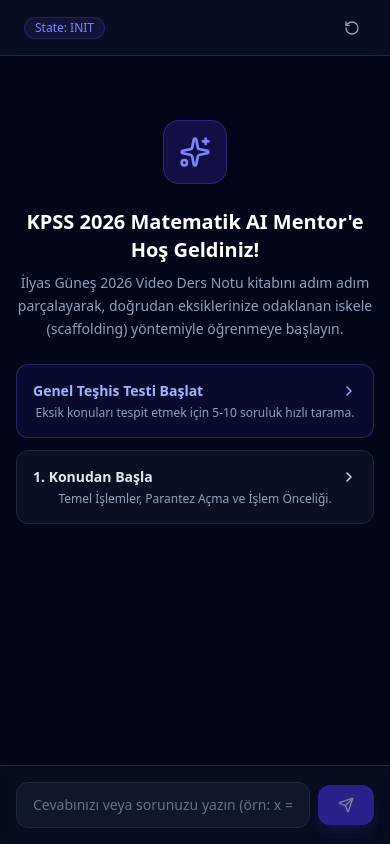
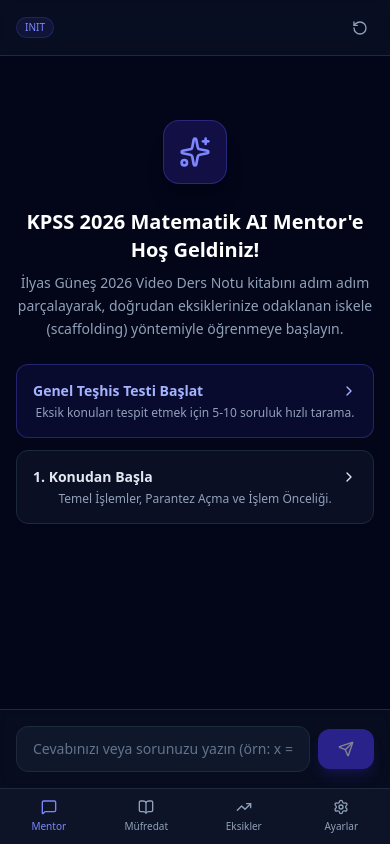
Before and after one commit to TheOsmanYILDIRIM/kpss-matematik-ai-mentor, a React (Vite) app in the folder app/: page / in a window 390 px wide. Built offline with nearby package versions, Linux system fonts and the light colour scheme.

Commit message:
fix: chat scroll container layout and add mobile bottom navigation

```diff
--- a/app/src/App.jsx
+++ b/app/src/App.jsx
@@ -223,19 +223,19 @@ export default function App() {
       {/* Main Content Area */}
       <main className="flex-1 flex flex-col h-full overflow-hidden relative">
         {/* Top Header */}
-        <header className="h-14 border-b border-slate-800 px-6 flex items-center justify-between bg-slate-900/50 backdrop-blur">
-          <div className="flex items-center gap-3">
-            <span className="inline-flex items-center px-2.5 py-0.5 rounded-full text-xs font-medium bg-indigo-500/10 text-indigo-400 border border-indigo-500/20">
-              State: {appState.workflowState}
+        <header className="h-14 border-b border-slate-800 px-4 md:px-6 flex items-center justify-between bg-slate-900/50 backdrop-blur shrink-0">
+          <div className="flex items-center gap-2 md:gap-3 overflow-hidden">
+            <span className="inline-flex items-center px-2 py-0.5 rounded-full text-[10px] md:text-xs font-medium bg-indigo-500/10 text-indigo-400 border border-indigo-500/20 whitespace-nowrap">
+              {appState.workflowState}
             </span>
             {appState.activeSession.currentUnitTitle && (
-              <span className="text-sm font-semibold text-slate-300">
+              <span className="text-xs md:text-sm font-semibold text-slate-300 truncate">
                 📖 {appState.activeSession.currentUnitTitle}
               </span>
             )}
           </div>
 
-          <div className="flex items-center gap-2">
+          <div className="flex items-center gap-2 shrink-0">
             <button
               onClick={handleResetProgress}
               className="p-1.5 text-slate-400 hover:text-rose-400 transition-colors"
@@ -248,9 +248,9 @@ export default function App() {
 
         {/* Tab 1: Mentor & Scaffolding Chat */}
         {activeTab === 'mentor' && (
-          <div className="flex-1 flex flex-col h-[calc(100vh-3.5rem)]">
+          <div className="flex-1 flex flex-col min-h-0 overflow-hidden">
             {/* Chat Messages Scroll Area */}
-            <div className="flex-1 overflow-y-auto p-4 md:p-6 space-y-4">
+            <div className="flex-1 overflow-y-auto p-4 md:p-6 space-y-4 min-h-0">
               {appState.activeSession.chatHistory.length === 0 ? (
                 <div className="max-w-xl mx-auto my-12 text-center space-y-6">
                   <div className="w-16 h-16 rounded-2xl bg-indigo-600/20 border border-indigo-500/30 flex items-center justify-center mx-auto text-indigo-400 shadow-xl">
@@ -525,6 +525,49 @@ export default function App() {
             </div>
           </div>
         )}
+
+        {/* Mobile Bottom Navigation Bar */}
+        <nav className="md:hidden h-14 border-t border-slate-800 bg-slate-900/90 backdrop-blur grid grid-cols-4 items-center shrink-0 z-20">
+          <button
+            onClick={() => setActiveTab('mentor')}
+            className={`flex flex-col items-center justify-center gap-1 h-full text-[10px] font-medium transition-colors ${
+              activeTab === 'mentor' ? 'text-indigo-400' : 'text-slate-400 hover:text-slate-200'
+            }`}
+          >
+            <MessageSquare className="w-4 h-4" />
+            <span>Mentor</span>
+          </button>
+
+          <button
+            onClick={() => setActiveTab('curriculum')}
+            className={`flex flex-col items-center justify-center gap-1 h-full text-[10px] font-medium transition-colors ${
+              activeTab === 'curriculum' ? 'text-indigo-400' : 'text-slate-400 hover:text-slate-200'
+            }`}
+          >
+            <BookOpen className="w-4 h-4" />
+            <span>Müfredat</span>
+          </button>
+
+          <button
+            onClick={() => setActiveTab('analysis')}
+            className={`flex flex-col items-center justify-center gap-1 h-full text-[10px] font-medium transition-colors ${
+              activeTab === 'analysis' ? 'text-indigo-400' : 'text-slate-400 hover:text-slate-200'
+            }`}
+          >
+            <TrendingUp className="w-4 h-4" />
+            <span>Eksikler</span>
+          </button>
+
+          <button
+            onClick={() => setActiveTab('settings')}
+            className={`flex flex-col items-center justify-center gap-1 h-full text-[10px] font-medium transition-colors ${
+              activeTab === 'settings' ? 'text-indigo-400' : 'text-slate-400 hover:text-slate-200'
+            }`}
+          >
+            <SettingsIcon className="w-4 h-4" />
+            <span>Ayarlar</span>
+          </button>
+        </nav>
       </main>
     </div>
   );
```
